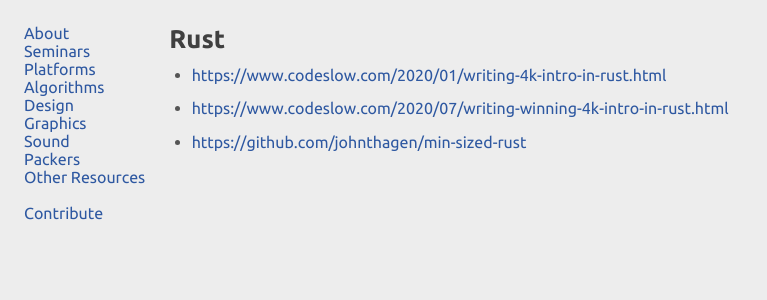
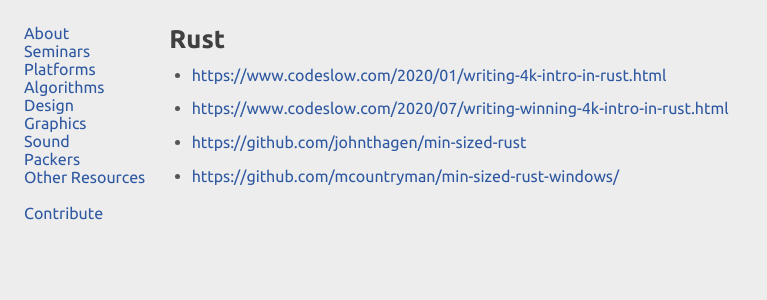
Before and after one commit to in4k/in4k.github.io, a Jekyll site: the page built from wiki/rust.markdown, in a window 1280 px wide. Shown: the top 300 px of the page, without its empty margins (0-767 px from the left). Built offline with Jekyll 4.4.1, drawn with Linux system fonts in a browser that asks for light colours; some of the changed lines change nothing that is shown.

Commit message:
Update rust.markdown

```diff
--- a/wiki/rust.markdown
+++ b/wiki/rust.markdown
@@ -8,3 +8,5 @@
 * [https://www.codeslow.com/2020/07/writing-winning-4k-intro-in-rust.html](https://www.codeslow.com/2020/07/writing-winning-4k-intro-in-rust.html)
 
 * [https://github.com/johnthagen/min-sized-rust](https://github.com/johnthagen/min-sized-rust)
+
+* [https://github.com/mcountryman/min-sized-rust-windows/](https://github.com/mcountryman/min-sized-rust-windows/)
```
